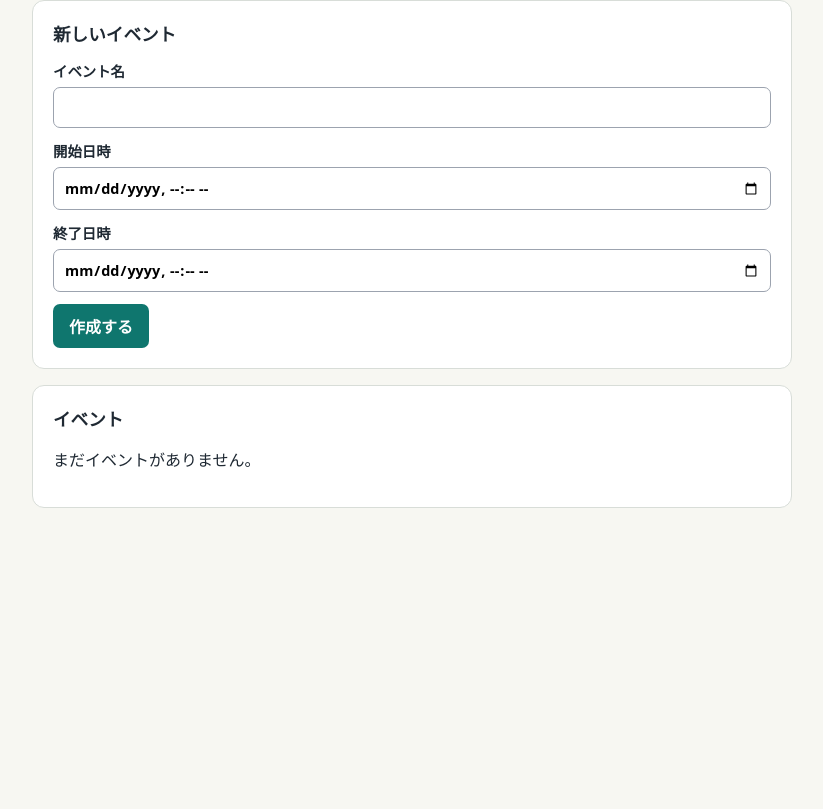
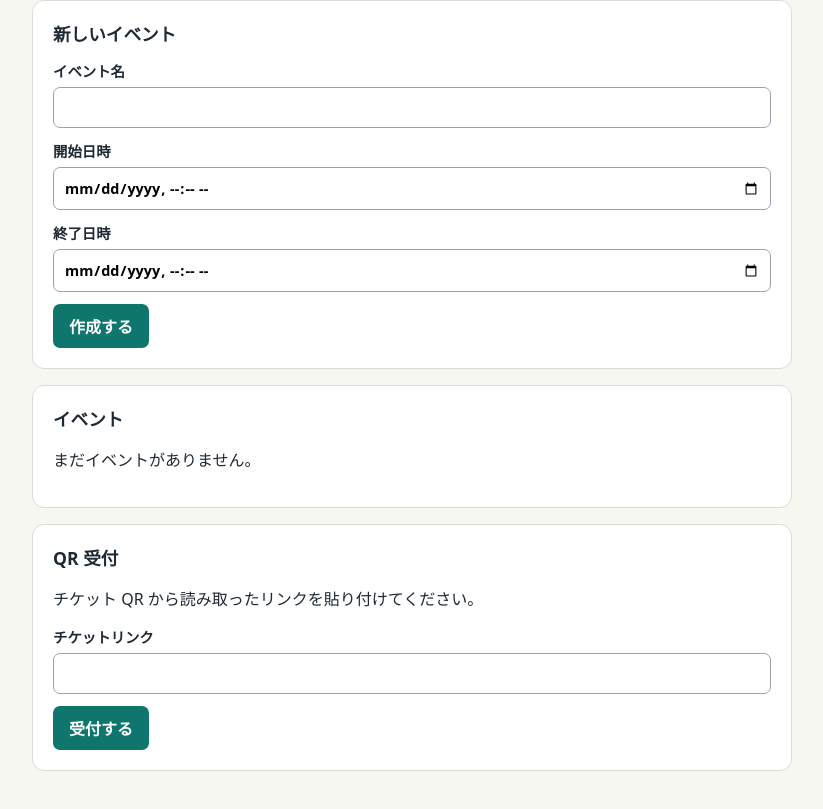
Before and after one commit to masanork/tsudoi, a Svelte app in the folder web/: page / in a window 1280 px wide. Shown: the part 596-1405 px from the top of the page, without its empty margins (228-1051 px from the left). Before the commit the page ends 1200 px from the top, so only its background shows below. Built offline with nearby package versions, Linux system fonts and the light colour scheme.

Commit message:
Add staff QR check-in form

```diff
--- a/web/src/App.svelte
+++ b/web/src/App.svelte
@@ -9,6 +9,8 @@
   let eventName = "";
   let startsAt = "";
   let endsAt = "";
+  let ticketLink = "";
+  let checkinMessage = "";
   let participantTicket: ParticipantTicket | null = null;
   let participantMessage = "チケットを確認しています。";
   const ticketPage = typeof window !== "undefined" && window.location.pathname === "/ticket";
@@ -47,6 +49,14 @@
       participantMessage = "参加をキャンセルしました。"; await loadParticipantTicket();
     } catch { participantMessage = "このチケットは現在キャンセルできません。"; }
   }
+  async function checkInTicketLink() {
+    try {
+      const linkToken = new URL(ticketLink).pathname.split("/").filter(Boolean).at(-1);
+      if (!linkToken) throw new Error("invalid_ticket_link");
+      const result = await api("/tickets/check-in-link", { method: "POST", body: JSON.stringify({ linkToken }) });
+      checkinMessage = result.outcome === "accepted" ? "受付が完了しました。" : `受付できません: ${result.outcome}`;
+    } catch (error) { checkinMessage = error instanceof Error ? error.message : "受付に失敗しました。"; }
+  }
 </script>
 
 <svelte:head><meta name="description" content="軽量なイベント名簿・受付管理" /></svelte:head>
@@ -80,5 +90,13 @@
   <section aria-labelledby="events"><h2 id="events">イベント</h2>
     {#if events.length === 0}<p>まだイベントがありません。</p>{:else}<ul>{#each events as event}<li><strong>{event.name}</strong><span>{event.starts_at} · {event.status}</span></li>{/each}</ul>{/if}
   </section>
+  <section aria-labelledby="check-in"><h2 id="check-in">QR 受付</h2>
+    <p>チケット QR から読み取ったリンクを貼り付けてください。</p>
+    <form onsubmit={(event) => { event.preventDefault(); void checkInTicketLink(); }}>
+      <label>チケットリンク<input bind:value={ticketLink} type="url" inputmode="url" required /></label>
+      <button>受付する</button>
+    </form>
+    {#if checkinMessage}<p class="notice" aria-live="polite">{checkinMessage}</p>{/if}
+  </section>
 {/if}
 </main>
```
